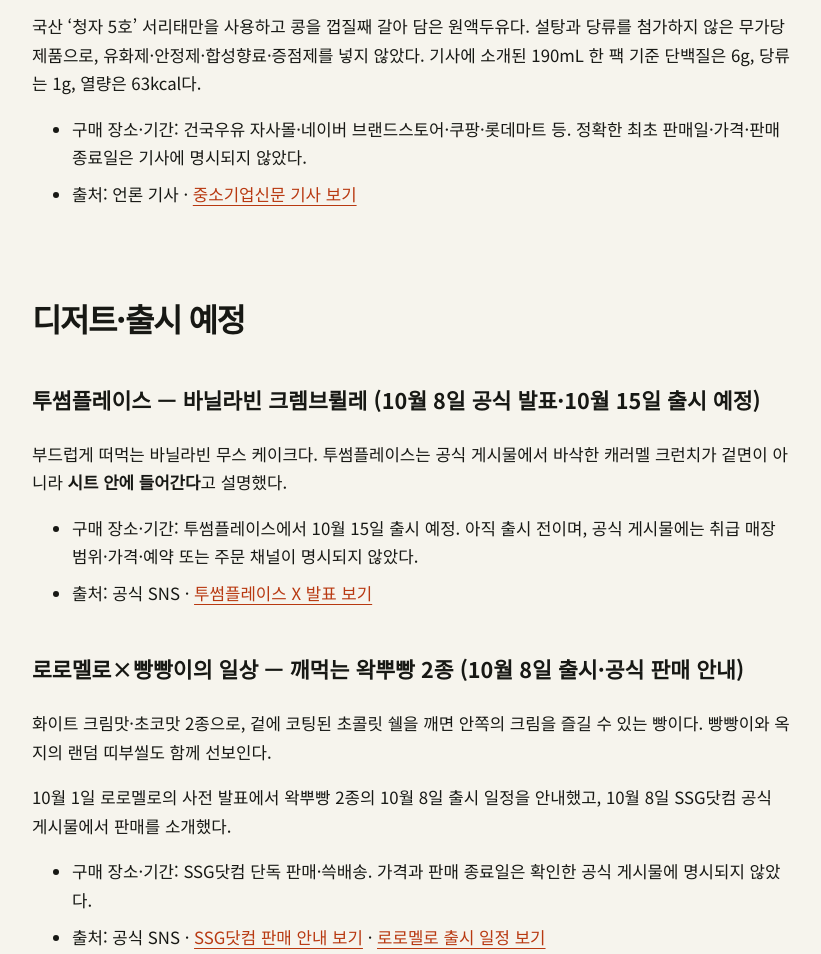
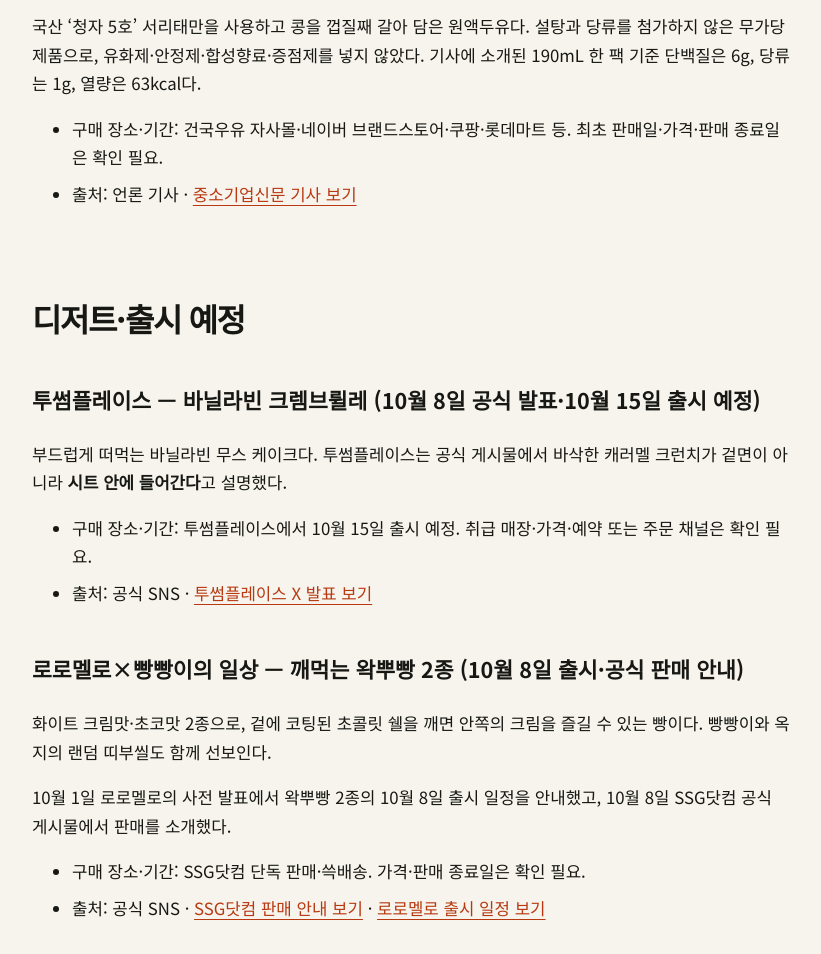
Before and after one commit to mingkyme/daily-new-food, an Astro site: page /news/2026-10-10-new-food in a window 1280 px wide. Shown: the part 913-1867 px from the top of the page, without its empty margins (48-869 px from the left). Built offline with nearby package versions, Linux system fonts and the light colour scheme; Astro itself is replaced by a stand-in of ours.

Commit message:
content: simplify unconfirmed purchase information wording

```diff
--- a/src/content/news/2026-10-10-new-food.md
+++ b/src/content/news/2026-10-10-new-food.md
@@ -14,7 +14,7 @@
 
 국산 ‘청자 5호’ 서리태만을 사용하고 콩을 껍질째 갈아 담은 원액두유다. 설탕과 당류를 첨가하지 않은 무가당 제품으로, 유화제·안정제·합성향료·증점제를 넣지 않았다. 기사에 소개된 190mL 한 팩 기준 단백질은 6g, 당류는 1g, 열량은 63kcal다.
 
-- 구매 장소·기간: 건국우유 자사몰·네이버 브랜드스토어·쿠팡·롯데마트 등. 정확한 최초 판매일·가격·판매 종료일은 기사에 명시되지 않았다.
+- 구매 장소·기간: 건국우유 자사몰·네이버 브랜드스토어·쿠팡·롯데마트 등. 최초 판매일·가격·판매 종료일은 확인 필요.
 - 출처: 언론 기사 · [중소기업신문 기사 보기](https://www.smedaily.co.kr/news/articleView.html?idxno=364352)
 
 ## 디저트·출시 예정
@@ -23,7 +23,7 @@
 
 부드럽게 떠먹는 바닐라빈 무스 케이크다. 투썸플레이스는 공식 게시물에서 바삭한 캐러멜 크런치가 겉면이 아니라 **시트 안에 들어간다**고 설명했다.
 
-- 구매 장소·기간: 투썸플레이스에서 10월 15일 출시 예정. 아직 출시 전이며, 공식 게시물에는 취급 매장 범위·가격·예약 또는 주문 채널이 명시되지 않았다.
+- 구매 장소·기간: 투썸플레이스에서 10월 15일 출시 예정. 취급 매장·가격·예약 또는 주문 채널은 확인 필요.
 - 출처: 공식 SNS · [투썸플레이스 X 발표 보기](https://x.com/TWOSOMEsays/status/2108076883883725105)
 
 ### 로로멜로×빵빵이의 일상 — 깨먹는 왁뿌빵 2종 (10월 8일 출시·공식 판매 안내)
@@ -32,5 +32,5 @@
 
 10월 1일 로로멜로의 사전 발표에서 왁뿌빵 2종의 10월 8일 출시 일정을 안내했고, 10월 8일 SSG닷컴 공식 게시물에서 판매를 소개했다.
 
-- 구매 장소·기간: SSG닷컴 단독 판매·쓱배송. 가격과 판매 종료일은 확인한 공식 게시물에 명시되지 않았다.
+- 구매 장소·기간: SSG닷컴 단독 판매·쓱배송. 가격·판매 종료일은 확인 필요.
 - 출처: 공식 SNS · [SSG닷컴 판매 안내 보기](https://www.instagram.com/ssg.com_official/p/DeOWO9UmpbG/) · [로로멜로 출시 일정 보기](https://www.instagram.com/roromallo.official/p/Dd8Th_bk7sq/)
```
